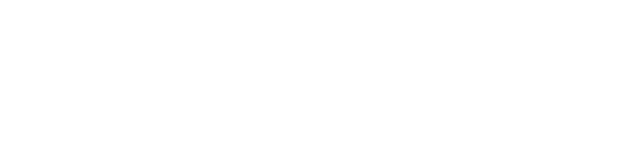
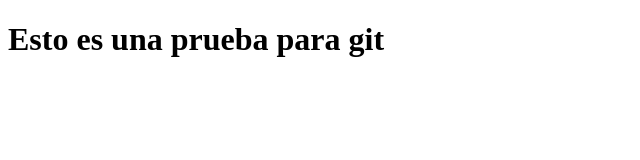
Before and after one commit to Santi506/mi_repositorio1, a plain HTML site: page index.html in a window 1280 px wide. Shown: the whole page, without its empty margins (0-640 px from the left). Drawn offline with Linux system fonts and the light colour scheme.

Commit message:
agregue texto html

```diff
--- a/index.html
+++ b/index.html
@@ -3,10 +3,12 @@
 <head>
 	<meta charset="utf-8">
 	<meta http-equiv="X-UA-Compatible" content="IE=edge">
-	<title></title>
+	<title>PRUEBA GIT</title>
 	<link rel="stylesheet" href="">
 </head>
+
 <body>
+	<h1> Esto es una prueba para git </h1>
 
 </body>
 </html>
```
